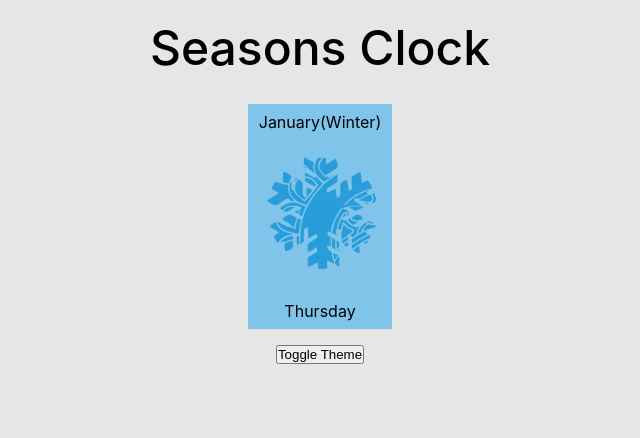
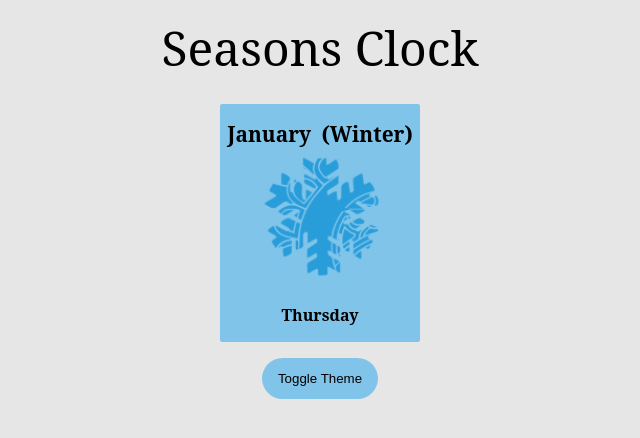
Before and after one commit to Dor-J/season-clock-angular, an Angular app: page / in a window 1280 px wide. Shown: the top 438 px of the page, without its empty margins (320-960 px from the left). Built offline with nearby package versions, Linux system fonts and the light colour scheme.

Commit message:
Add styling to the button

```diff
--- a/src/app/app.component.html
+++ b/src/app/app.component.html
@@ -27,7 +27,18 @@
       <span class="card-day">{{ timeObj.dayOfWeek }}</span>
     </div>
   </section>
-  <button (click)="onToggleTheme()">Toggle Theme</button>
+  <button
+    (click)="onToggleTheme()"
+    class="btn-theme-toggle"
+    [ngClass]="{
+      winter: timeObj.season.toLowerCase() === 'winter',
+      summer: timeObj.season.toLowerCase() === 'summer',
+      autumn: timeObj.season.toLowerCase() === 'autumn',
+      spring: timeObj.season.toLowerCase() === 'spring'
+    }"
+  >
+    Toggle Theme
+  </button>
 </main>
 
 <router-outlet />
--- a/src/app/app.component.scss
+++ b/src/app/app.component.scss
@@ -14,9 +14,7 @@ $dark-purple: #434fa0;
   --clr-black: #000;
   --clr-white: #fff;
 
-  font-family: "Inter", -apple-system, BlinkMacSystemFont, "Segoe UI", Roboto,
-    Helvetica, Arial, sans-serif, "Apple Color Emoji", "Segoe UI Emoji",
-    "Segoe UI Symbol";
+  font-family: "serif";
 
   -webkit-font-smoothing: antialiased;
   -moz-osx-font-smoothing: grayscale;
@@ -48,8 +46,12 @@ main {
     flex-direction: column;
     justify-content: center;
     align-items: center;
-    gap: 1em;
-    padding: 0.5em;
+
+    padding: 1em;
+    width: 200px;
+    border-radius: 2px;
+
+    font-weight: 600;
 
     color: var(--clr-black);
 
@@ -87,5 +89,76 @@ main {
     &.dark {
       color: var(--clr-white);
     }
+
+    .card-title {
+      display: flex;
+      justify-content: center;
+      align-items: center;
+      gap: 0.5em;
+
+      font-size: 1.3rem;
+    }
+
+    .season-img-container {
+      width: 80%;
+      max-height: 150px;
+
+      display: flex;
+      align-items: center;
+      justify-content: center;
+    }
+
+    .card-day {
+      padding-block-start: 1em;
+    }
+  }
+
+  .btn-theme-toggle {
+    border-radius: 100vh;
+    padding: 1em 1.2em;
+    border: none;
+
+    color: var(--clr-black);
+    transition: scale 0.1s ease-in-out, color 0.22s ease-in-out,
+      background-color 0.22s ease-in-out;
+
+    &:active {
+      scale: 0.95;
+    }
+
+    &.winter {
+      background-color: color.adjust($color: $bright-blue, $lightness: 20%);
+      &:hover {
+        background-color: color.adjust($color: $bright-blue, $lightness: -20%);
+        color: var(--clr-white);
+      }
+    }
+
+    &.summer {
+      background-color: color.adjust($color: $bright-yellow, $lightness: -20%);
+      &:hover {
+        background-color: color.adjust(
+          $color: $bright-yellow,
+          $lightness: -20%
+        );
+        color: var(--clr-white);
+      }
+    }
+
+    &.autumn {
+      background-color: color.adjust($color: $dark-purple, $lightness: 20%);
+      &:hover {
+        background-color: color.adjust($color: $dark-purple, $lightness: -20%);
+        color: var(--clr-white);
+      }
+    }
+
+    &.spring {
+      background-color: color.adjust($color: $bright-green, $lightness: 20%);
+      &:hover {
+        background-color: color.adjust($color: $bright-green, $lightness: -20%);
+        color: var(--clr-white);
+      }
+    }
   }
 }
```
